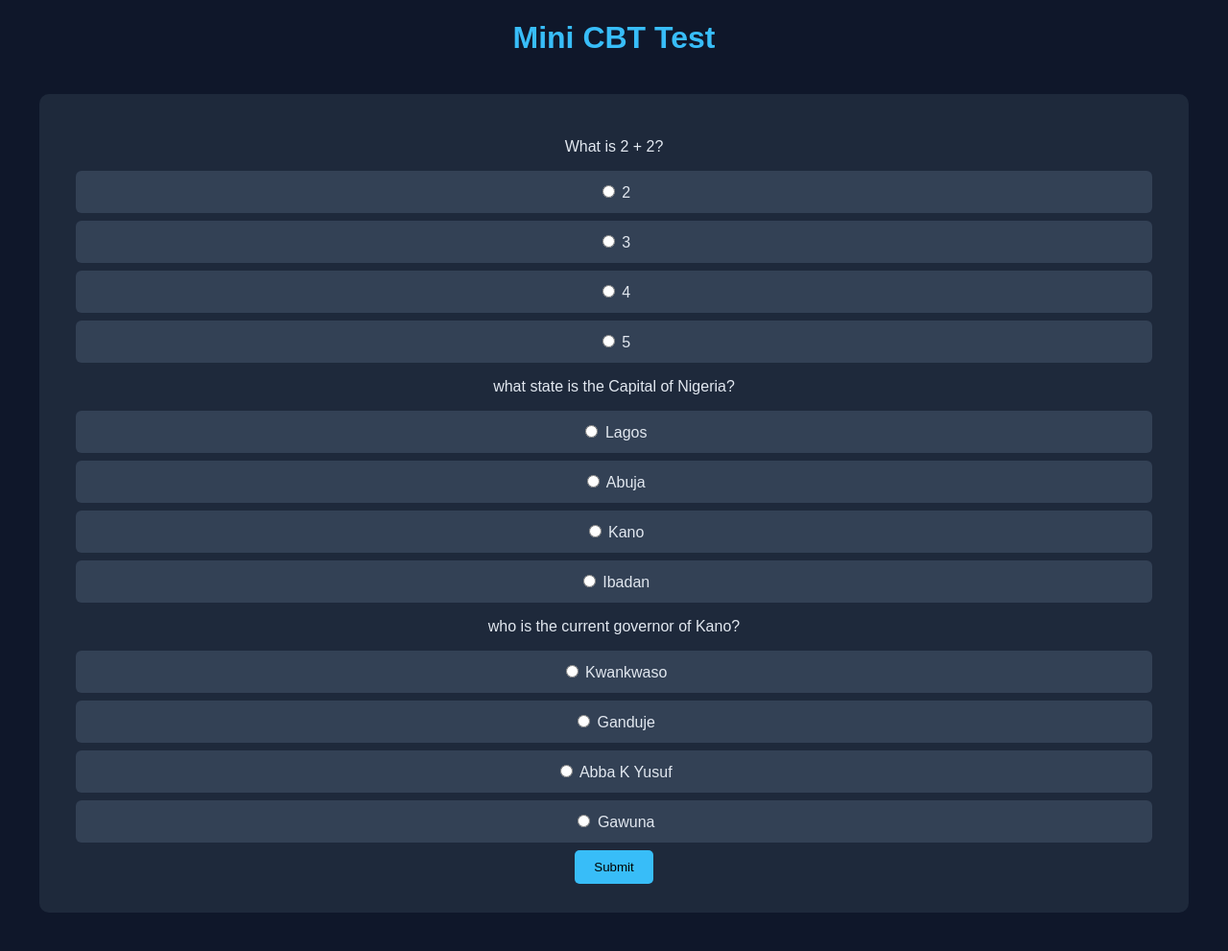
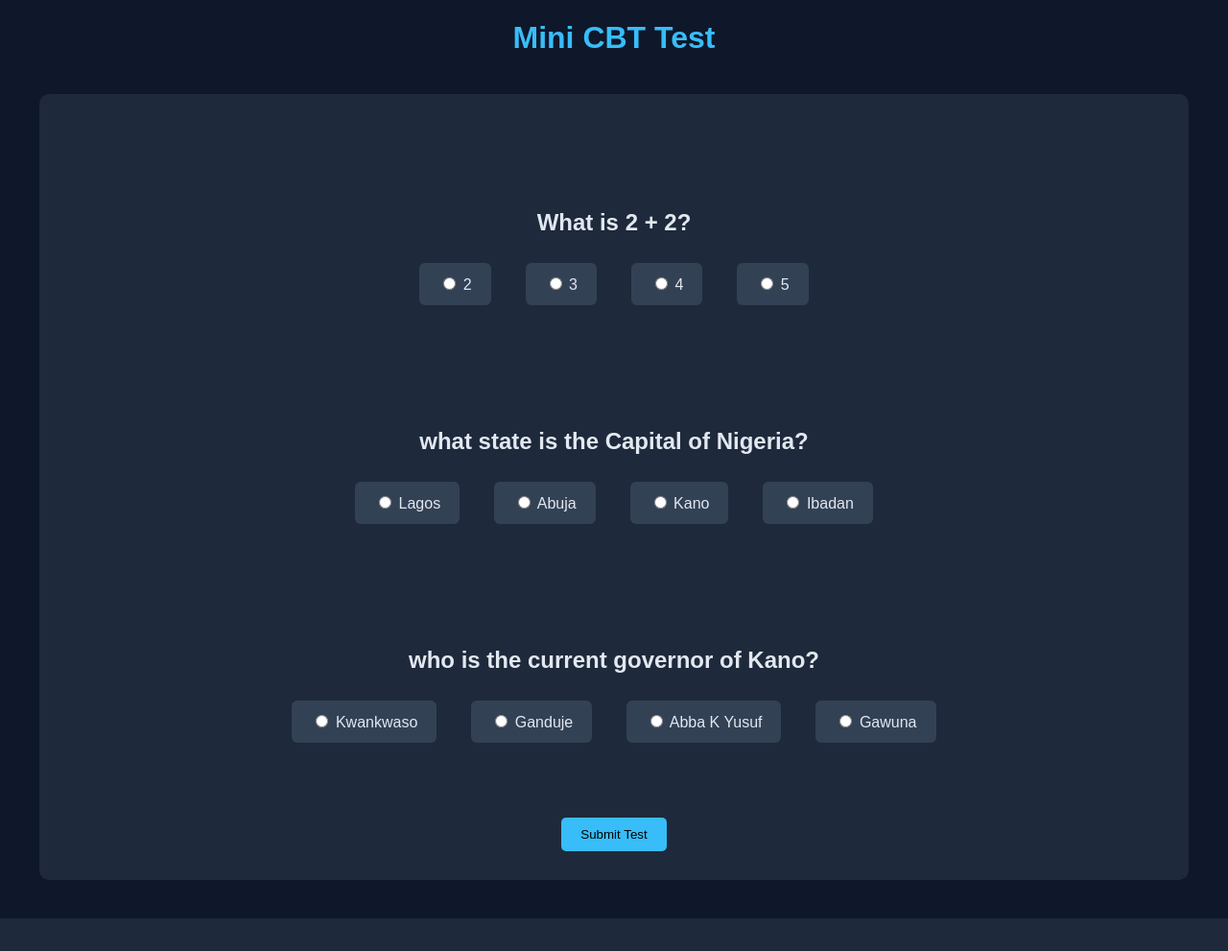
Before and after one commit to Alamin46-46/cbt-app, a Flask app: page /quiz in a window 1280 px wide. Shown: the whole page at 96% size. After the commit the page ends 957 px from the top, so only its background shows below. Run offline with Flask 3, Linux system fonts and the light colour scheme.

Commit message:
css updated

```diff
--- a/templates/quiz.html
+++ b/templates/quiz.html
@@ -11,19 +11,23 @@
 <div class="container">
     <form method="POST">
         {% for q in questions %}
-        <p>{{ q.text }}</p>
+            <div class="container">
+                <h2>{{ q.text }}</h2>
 
                 {% set q_index = loop.index0 %}
 
+                <div class="options-row">
                     {% for option in q.options %}
-            <div class="option">
+                        <label class="option">
                             <input type="radio" name="q{{ q_index }}" value="{{ option }}" required>
                             {{ option }}
+                        </label>
+                    {% endfor %}
+                </div>
             </div>
         {% endfor %}
-    {% endfor %}
 
-    <button type="submit">Submit</button>
+        <button type="submit">Submit Test</button>
     </form>
 </div>
 
```
Lines whose indentation alone changed are shown as unchanged.
